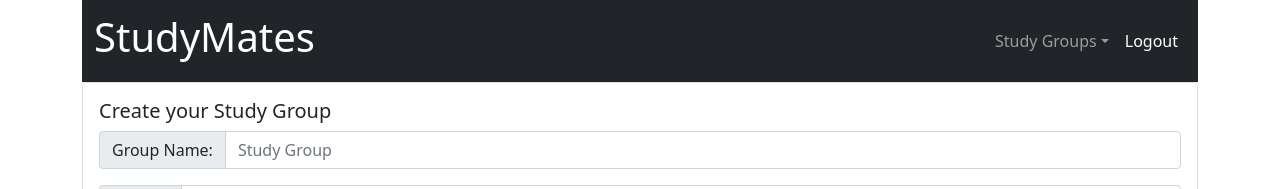
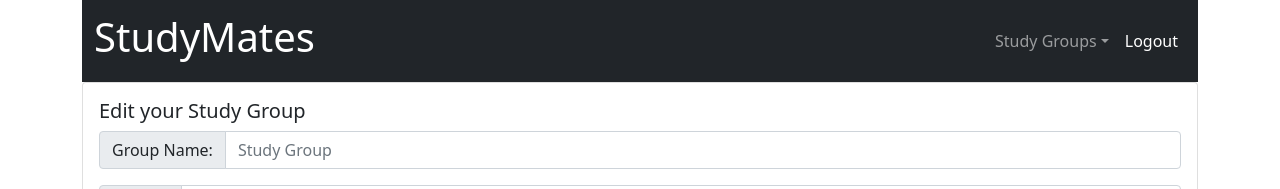
Before and after one commit to bleuLenny/StudyMates, a React (Create React App) app in the folder frontend/: page /update in a window 1280 px wide. Shown: the top 189 px of the page. Built offline with nearby package versions, Linux system fonts and the light colour scheme.

Commit message:
fix update card title

```diff
--- a/frontend/src/components/CRUD/Update.js
+++ b/frontend/src/components/CRUD/Update.js
@@ -17,7 +17,7 @@ const Update = () => {
       <Header />
       <Card className="creategrid">
         <Card.Body>
-          <Card.Title>Create your Study Group</Card.Title>
+          <Card.Title>Edit your Study Group</Card.Title>
           <InputGroup className="mb-3">
             <InputGroup.Text id="basic-addon1">Group Name: </InputGroup.Text>
             <FormControl
```
